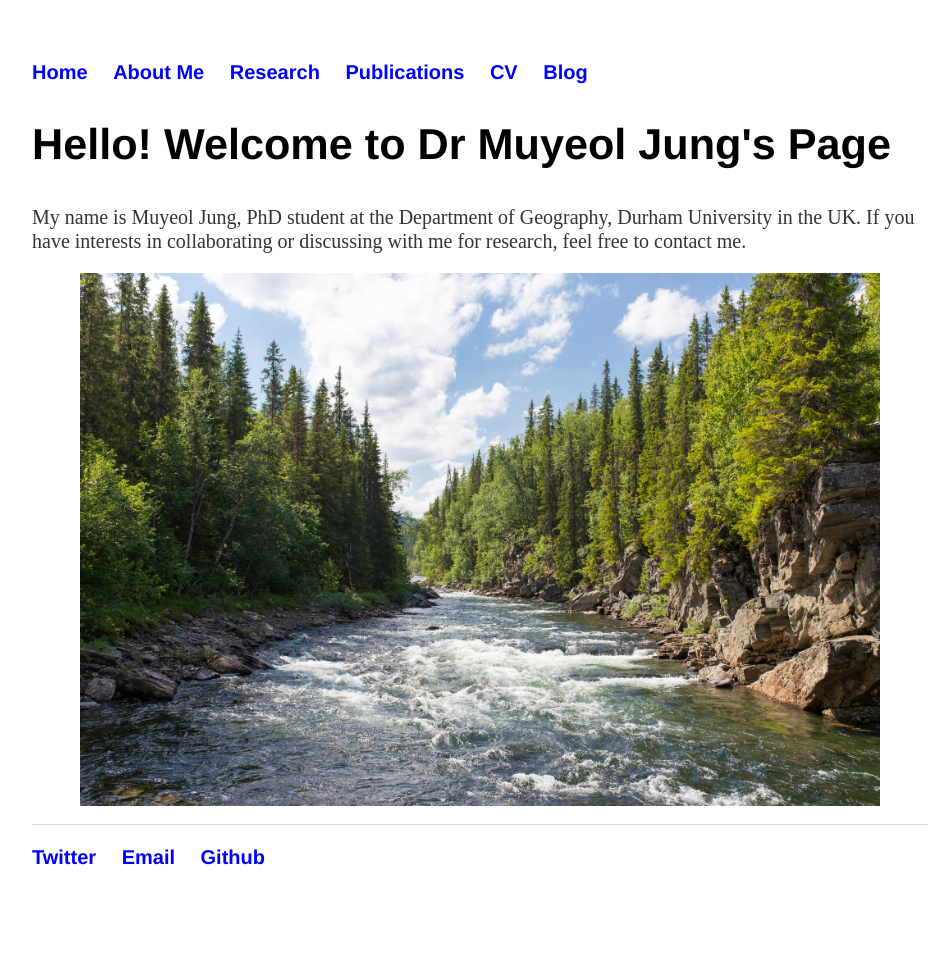
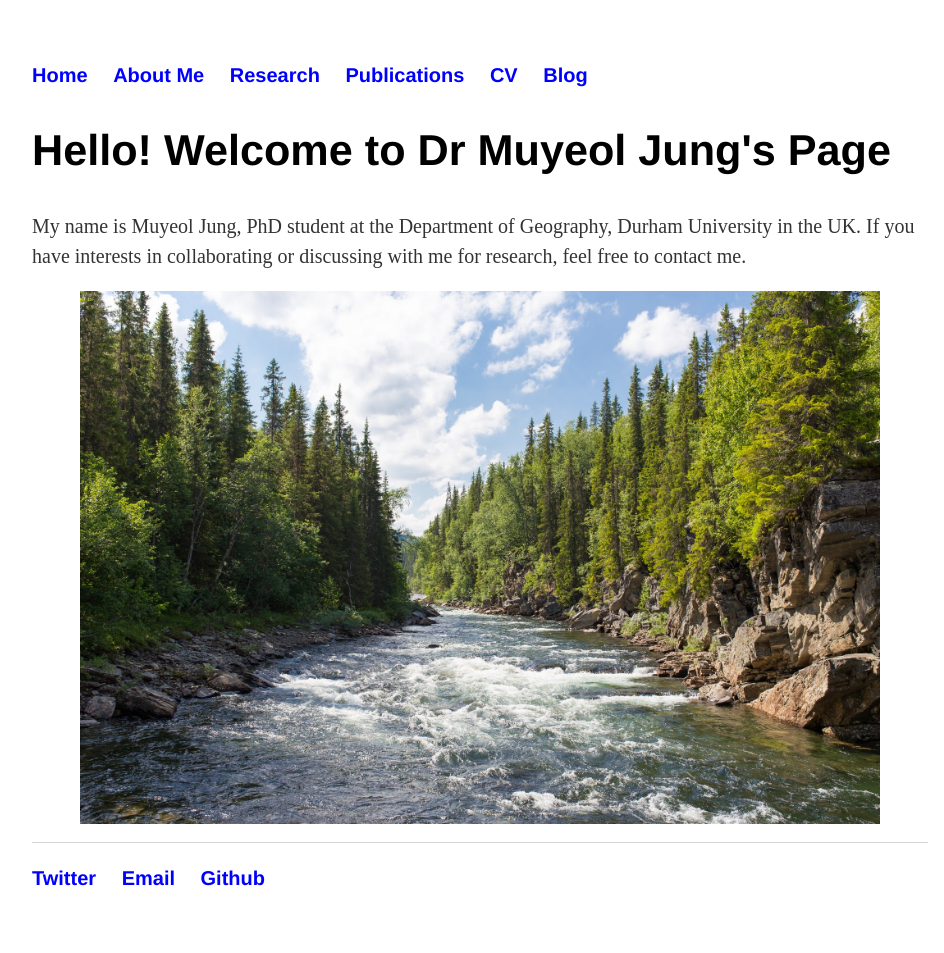
Before and after one commit to muyeoljung/muyeoljung.github.io, a Jekyll site: the page built from index.html, in a window 1280 px wide. Shown: the whole page, without its empty margins (160-1104 px from the left). Built offline with Jekyll 4.4.1, drawn with Linux system fonts in a browser that asks for light colours; before the commit the page ends 929 px from its top, so only the background shows below that.

Commit message:
Update main.css

```diff
--- a/css/main.css
+++ b/css/main.css
@@ -3,7 +3,7 @@ body { margin: 60px auto; width: 70%; }
 a { text-decoration: none; color: #0000ff; }
 a:hover { text-decoration: underline; }
 
-p, ul { font-size: 20px; line-height: 1.2em; color: #333; }
+p, ul { font-size: 20px; line-height: 1.5em; color: #333; }
 
 h1, h2, h3, h4 { font-family: 'Helvetica', 'Arial', 'Sans-Serif'; }
 h1 { font-size: 3em;  }
```
